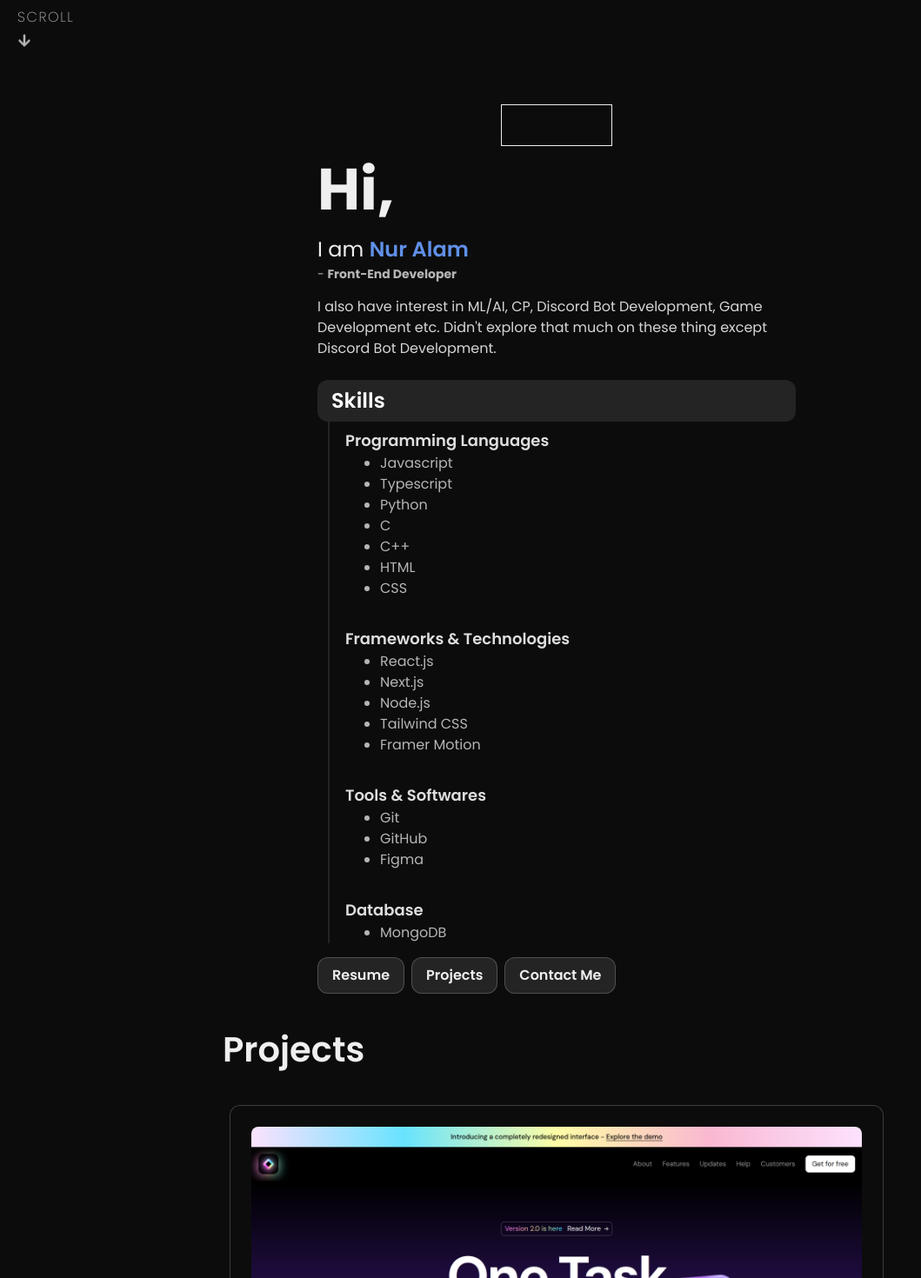
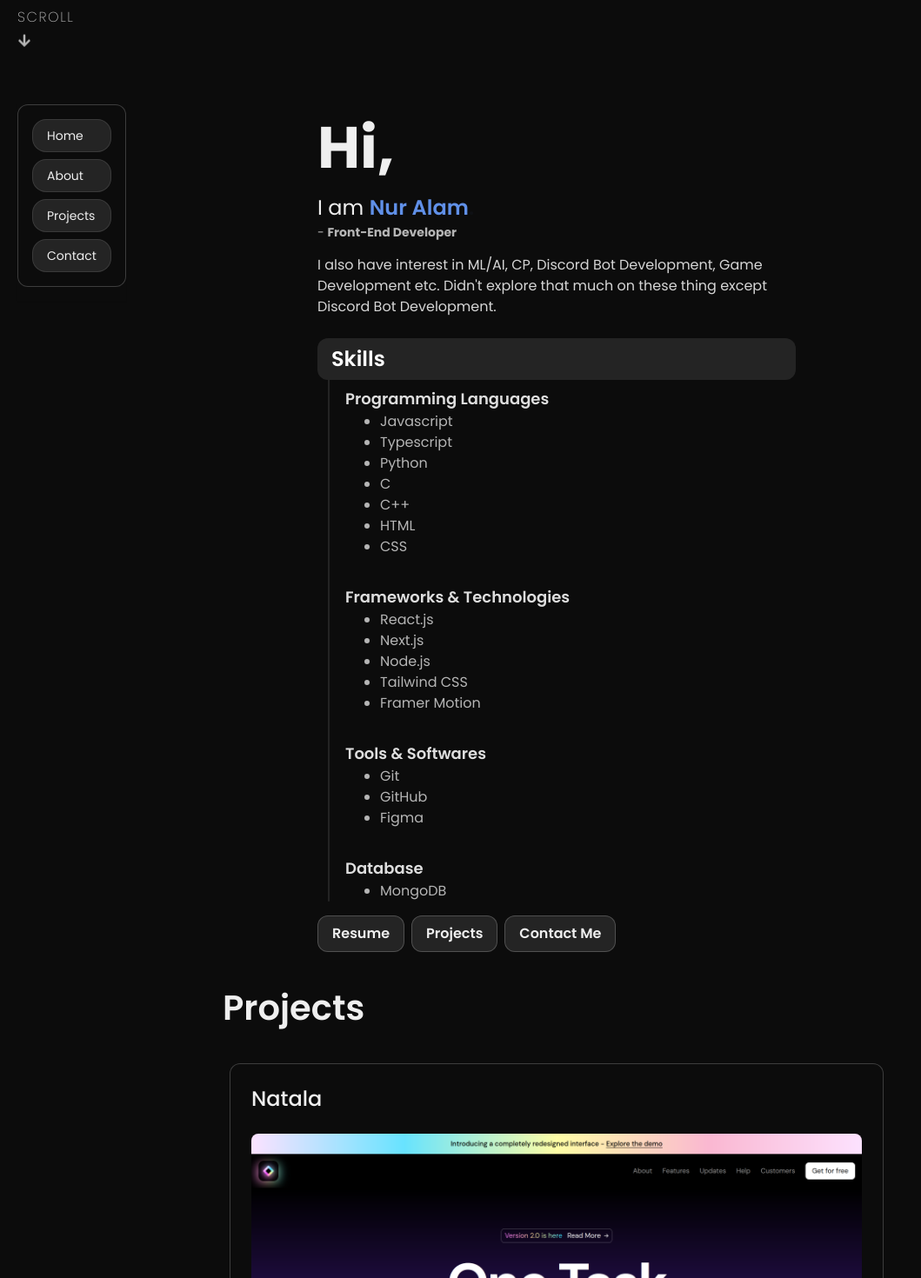
Before and after one commit to NurAlam123/natrium, a Next.js app: page / in a window 1280 px wide. Shown: the part 680-2150 px from the top of the page at 87% size, without its empty margins (0-1059 px from the left). Built offline with nearby package versions, Linux system fonts and the light colour scheme.

Commit message:
feat: add navbar, show on scroll

```diff
--- a/src/app/page.tsx
+++ b/src/app/page.tsx
@@ -10,11 +10,13 @@ export default function Home() {
     <>
       <CursorBlur />
       <Hero />
-      <div>
+      <div className="relative">
         <Navbar />
-        <About />
-        <Projects />
-        <Contact />
+        <div>
+          <About />
+          <Projects />
+          <Contact />
+        </div>
       </div>
     </>
   );
--- a/src/components/Navbar.tsx
+++ b/src/components/Navbar.tsx
@@ -1,8 +1,53 @@
+"use client";
+
+import Link from "next/link";
+import { motion, useMotionValueEvent, useScroll } from "framer-motion";
+import { useState } from "react";
+
 const Navbar = () => {
+  const [isHidden, setIsHidden] = useState(false);
+
+  const { scrollY } = useScroll();
+
+  useMotionValueEvent(scrollY, "change", (y) => {
+    if (y > 100) {
+      setIsHidden(true);
+    } else {
+      setIsHidden(false);
+    }
+  });
+
   return (
-    <>
-      <nav className="w-32 border h-12 mx-auto sticky top-0"></nav>
-    </>
+    <motion.div
+      className="hidden md:flex justify-center items-center fixed top-full left-0 z-10 ms-5 pb-4 shadow-sm"
+      variants={{
+        hidden: {
+          y: "-100%",
+        },
+        visible: {
+          y: "0%",
+        },
+      }}
+      animate={isHidden ? "hidden" : "visible"}
+      transition={{
+        duration: 0.2
+      }}
+    >
+      <motion.nav className="bg-dark border-dark-2 border p-4 text-sm z-10 *:text-primary *:border *:border-dark-1 *:bg-dark-1 *:px-4 *:py-2 *:rounded-2xl rounded-xl flex flex-col gap-2">
+        <Link href="/" className="hover:bg-dark/20 hover:border hover:border-dark-2">
+          Home
+        </Link>
+        <Link href="#about" className="hover:bg-dark/20">
+          About
+        </Link>
+        <Link href="#projects" className="hover:bg-dark/20">
+          Projects
+        </Link>
+        <Link href="#contact" className="hover:bg-dark/20">
+          Contact
+        </Link>
+      </motion.nav>
+    </motion.div>
   );
 };
 
--- a/src/components/ProjectCard.tsx
+++ b/src/components/ProjectCard.tsx
@@ -29,7 +29,10 @@ const ProjectCard = ({
 }: ProjectCardProps) => {
   return (
     <div className="sticky top-0 md:mb-24">
-      <div className="p-4 md:p-6  mt-4 md:mb-12 h-[500px] lg:h-[650px] bg-dark border border-dark-2 rounded-xl flex flex-col gap-4 max-w-screen-md mx-auto">
+      <div className="p-4 md:p-6  mt-4 md:mb-12 h-[680px] bg-dark border border-dark-2 rounded-xl flex flex-col gap-4 max-w-screen-md mx-auto">
+        <div>
+          <h4 className="text-2xl font-medium mb-2 text-primary">{title}</h4>
+        </div>
         <div>
           <Image
             src={image.src}
@@ -40,7 +43,6 @@ const ProjectCard = ({
           />
         </div>
         <div>
-          <h4 className="text-xl font-medium mb-2 text-primary">{title}</h4>
           <p className="text-sm text-gray max-w-xl">{description}</p>
           <div className="flex gap-3 text-xs mt-4 flex-auto flex-wrap">
             {techs.map((tech) => (
--- a/src/pages/Hero.tsx
+++ b/src/pages/Hero.tsx
@@ -1,4 +1,5 @@
 import { bebasNeue } from "@/app/fonts";
+import Navbar from "@/components/Navbar";
 import Sodium from "@/components/Sodium";
 import clsx from "clsx";
 import Link from "next/link";
@@ -30,6 +31,7 @@ const Hero = () => {
             </p>
           </div>
         </div>
+        <div className="space-y-4">
           <div className="md:text-[1.3rem] space-x-4 text-primary">
             <Link href="#about" className="hover:text-blue group space-x-1">
               <span className="text-blue invisible group-hover:visible transition-[visibility] duration-100 ease-in-out">
@@ -51,6 +53,7 @@ const Hero = () => {
             </Link>
           </div>
         </div>
+      </div>
       <div className="text-white/70 tracking-widest font-thin uppercase absolute left-0 bottom-16 mx-5">
         <span className="block mb-2">scroll</span>
         <span className="animate-bounce block">
```
Lines whose indentation alone changed are shown as unchanged.
